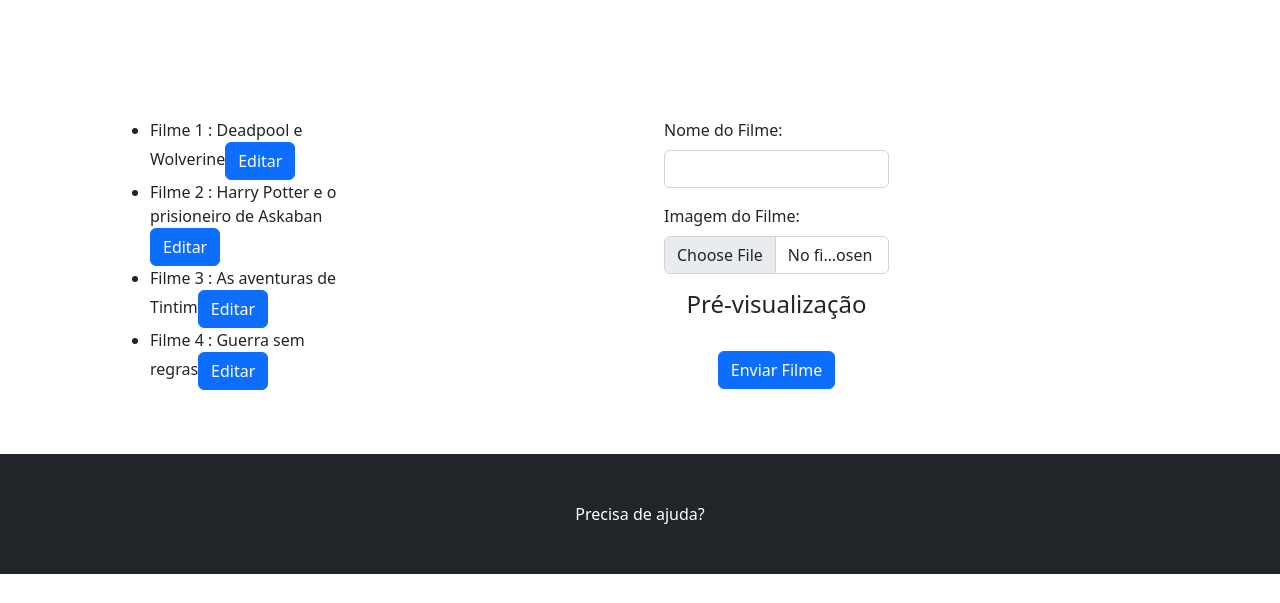
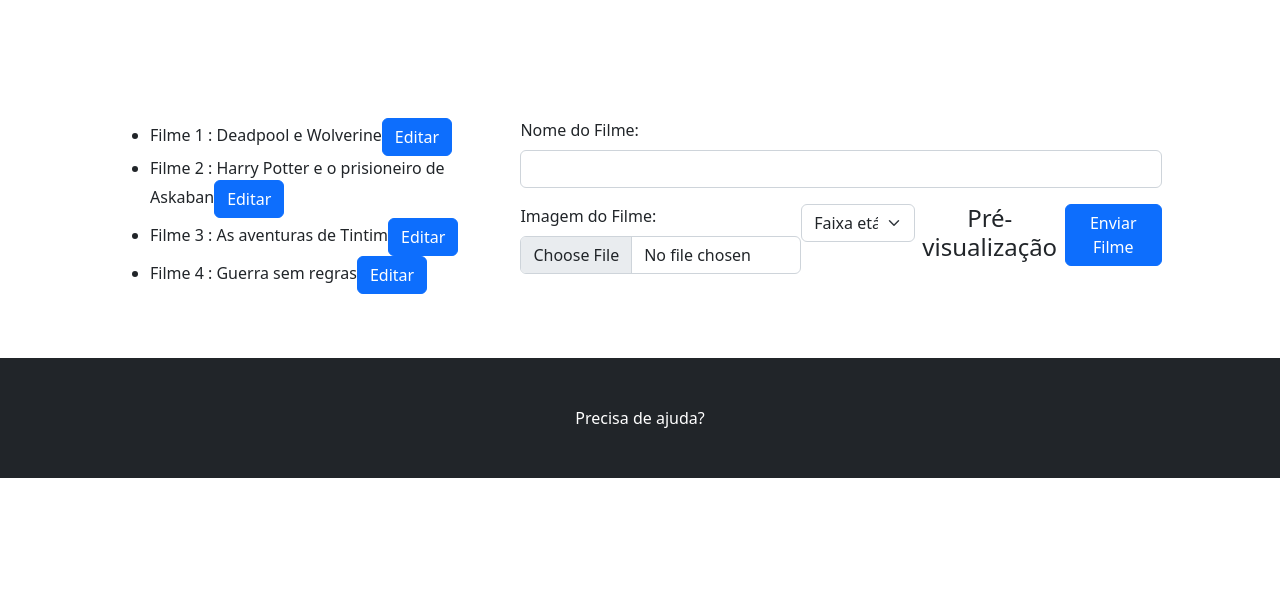
Before and after one commit to jv-gb/ProjetoEsof, a plain HTML site: page adicionar.html in a window 1280 px wide. Shown: the part 197-800 px from the top of the page. Drawn offline with nearby package versions, Linux system fonts and the light colour scheme.

Commit message:
formatacao errada ainda

```diff
--- a/adicionar.html
+++ b/adicionar.html
@@ -1,5 +1,6 @@
 <!DOCTYPE html>
 <html lang="pt-br">
+
 <head>
     <meta charset="utf-8" />
     <meta name="viewport" content="width=device-width, initial-scale=1, shrink-to-fit=no" />
@@ -13,21 +14,27 @@
     <!-- Core theme CSS (includes Bootstrap)-->
     <link href="css/styles.css" rel="stylesheet" />
 </head>
+
 <body>
     <!-- Navegação-->
     <nav class="navbar navbar-expand-lg navbar-light bg-light">
         <div class="container px-4 px-lg-5">
             <a class="navbar-brand" href="index.html">CineHealthi Home</a>
-                <button class="navbar-toggler" type="button" data-bs-toggle="collapse" data-bs-target="#navbarSupportedContent" aria-controls="navbarSupportedContent" aria-expanded="false" aria-label="Toggle navigation"><span class="navbar-toggler-icon"></span></button>
+            <button class="navbar-toggler" type="button" data-bs-toggle="collapse"
+                data-bs-target="#navbarSupportedContent" aria-controls="navbarSupportedContent" aria-expanded="false"
+                aria-label="Toggle navigation"><span class="navbar-toggler-icon"></span></button>
             <div class="collapse navbar-collapse" id="navbarSupportedContent">
                 <ul class="navbar-nav me-auto mb-2 mb-lg-0 ms-lg-4">
                     <li class="nav-item"><a class="nav-link active" aria-current="page" href="#!">Filmes</a></li>
                     <li class="nav-item"><a class="nav-link" href="#!">Ingressos</a></li>
                     <li class="nav-item dropdown">
-                            <a class="nav-link dropdown-toggle" id="navbarDropdown" href="#" role="button" data-bs-toggle="dropdown" aria-expanded="false">Opções</a>
+                        <a class="nav-link dropdown-toggle" id="navbarDropdown" href="#" role="button"
+                            data-bs-toggle="dropdown" aria-expanded="false">Opções</a>
                         <ul class="dropdown-menu" aria-labelledby="navbarDropdown">
                             <li><a class="dropdown-item" href="index.html">Página Inicial</a></li>
-                                <li><hr class="dropdown-divider" /></li>
+                            <li>
+                                <hr class="dropdown-divider" />
+                            </li>
                             <li><a class="dropdown-item" href="adicionar.html">Adicionar Filmes</a></li>
                             <li><a class="dropdown-item" href="#!">New Arrivals</a></li>
                         </ul>
@@ -53,7 +60,7 @@
     <!-- Section-->
     <section class="py-5">
         <div class="container px-4 px-lg-5 mt-5">
-                <div class="row gx-4 gx-lg-5 row-cols-2 row-cols-md-3 row-cols-xl-4 justify-content-center">
+            <div class="d-flex gap-3 justify-content-center">
                 <!--Adicionando Filmes-->
 
                 <div>
@@ -62,29 +69,41 @@
                     </ul>
 
                 </div>
-                    <!-- Input de arquivo oculto -->
-                    <input type="file" id="fileInput" style="display: none;" accept="image/*" />
 
                 <!-- Local para enviar informações -->
-                    <div class="col-lg-8 mx-auto">
+                <div class="mx-auto">
                     <form id="filmeForm" enctype="multipart/form-data">
                         <!-- Campo para o nome do filme -->
                         <div class="form-group mb-3">
                             <label for="nomeFilme" class="form-label">Nome do Filme:</label>
                             <input type="text" class="form-control" id="nomeFilme" name="nomeFilme" required>
                         </div>
-
+                        <div class="d-flex">
                             <!-- Campo para a imagem do filme -->
                             <div class="form-group mb-3">
                                 <label for="imagemFilme" class="form-label">Imagem do Filme:</label>
-                                <input type="file" class="form-control" id="imagemFilme" name="imagemFilme" accept="image/*" required>
+                                <input type="file" class="form-control" id="imagemFilme" name="imagemFilme"
+                                    accept="image/*" required>
                             </div>
+                            <div class="form-group mb-3">
+                                <select class="form-select" aria-label="Default select example">
+                                    <option selected>Faixa etária</option>
+                                    <option value="0">Livre</option>
+                                    <option value="10">10</option>
+                                    <option value="12">12</option>
+                                    <option value="14">14</option>
+                                    <option value="16">16</option>
+                                    <option value="18">18</option>
+                                </select>
+                            </div>
+
 
                             <!-- Pré-visualização da imagem e nome -->
                             <div class="mb-3">
                                 <h4 class="text-center">Pré-visualização</h4>
                                 <p id="nomePreview" class="text-center"></p>
-                                <img id="imagemPreview" class="img-fluid d-block mx-auto" style="max-width: 300px; max-height: 300px;" />
+                                <img id="imagemPreview" class="img-fluid d-block mx-auto"
+                                    style="max-width: 300px; max-height: 300px;" />
                             </div>
 
                             <!-- Botão para enviar o formulário -->
@@ -99,11 +118,14 @@
     </section>
     <!-- Footer-->
     <footer class="py-5 bg-dark">
-            <div class="container"><p class="m-0 text-center text-white">Precisa de ajuda?</p></div>
+        <div class="container">
+            <p class="m-0 text-center text-white">Precisa de ajuda?</p>
+        </div>
     </footer>
     <!-- Bootstrap core JS-->
     <script src="https://cdn.jsdelivr.net/npm/bootstrap@5.2.3/dist/js/bootstrap.bundle.min.js"></script>
     <!-- Core theme JS-->
     <script src="js/scripts.js"></script>
 </body>
+
 </html>
```
Lines whose indentation alone changed are shown as unchanged.
